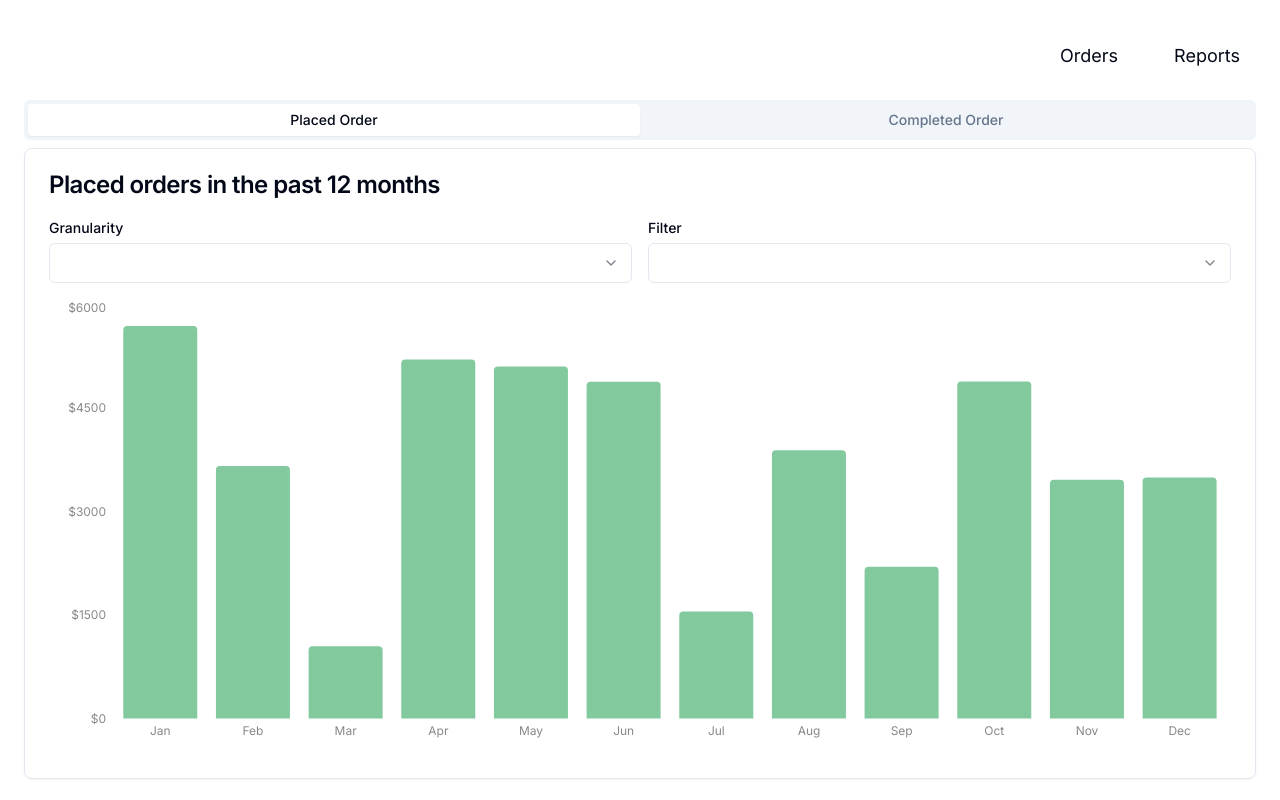
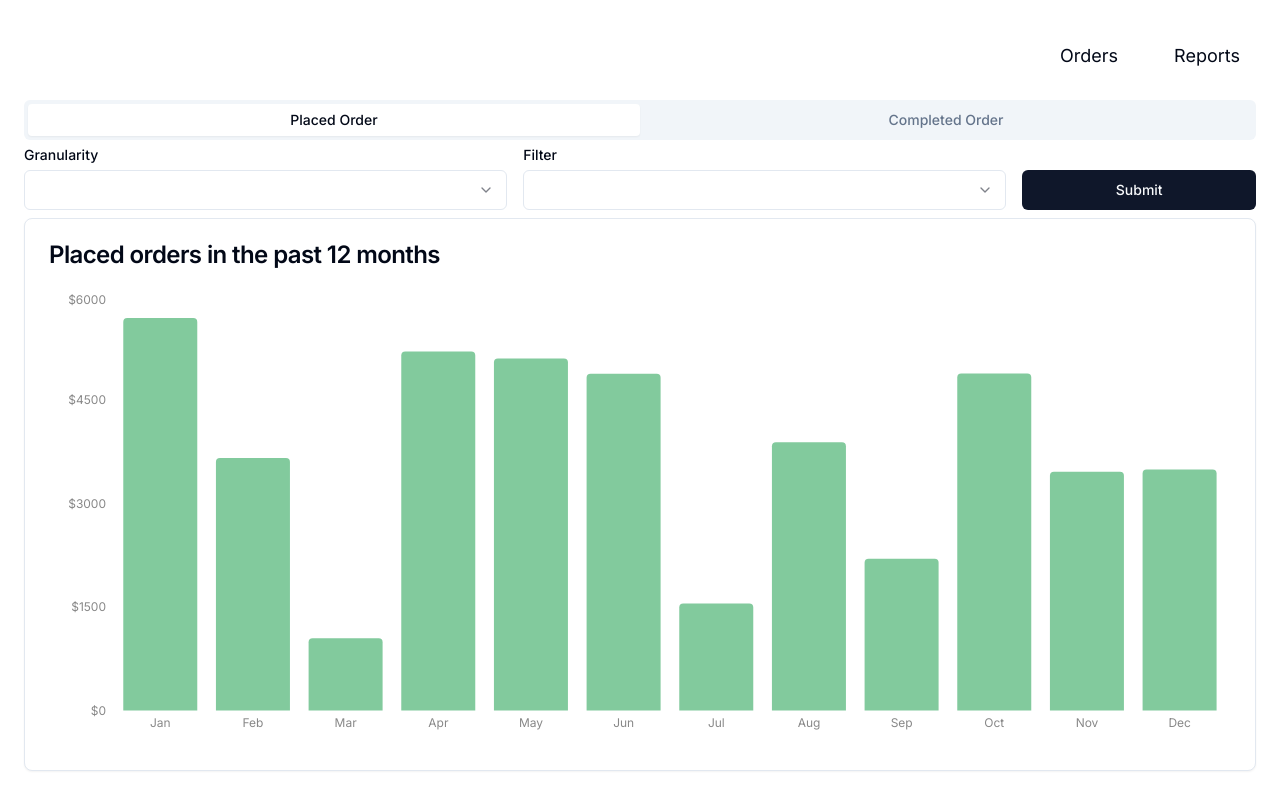
Before and after one commit to PeiChi-Hung/booking-system, a Next.js app: page /report in a window 1280 px wide. Built offline with nearby package versions, Linux system fonts and the light colour scheme; no server answers.

Commit message:
Updated report layout and added submit button

```diff
--- a/src/app/report/CompletedBarChart.tsx
+++ b/src/app/report/CompletedBarChart.tsx
@@ -9,7 +9,7 @@ import {
   YAxis,
 } from "recharts"
 import { Card, CardContent, CardHeader, CardTitle } from "@/components/ui/card"
-import Granularity from "@/components/VisOptions"
+import Options from "@/components/VisOptions"
 
 const data = [
   {
@@ -76,12 +76,15 @@ const data = [
 
 export function CompletedBarChart() {
   return (
-    <Card>
+    <div>
+      <Options />
+      <Card className="mt-2">
         <CardHeader>
-        <CardTitle>Completed orders in the past {data.length} months</CardTitle>
+          <CardTitle>
+            Completed orders in the past {data.length} months
+          </CardTitle>
         </CardHeader>
         <CardContent className="pl-2">
-        <Granularity />
           <ResponsiveContainer aspect={2.6}>
             <BarChart data={data}>
               <XAxis
@@ -105,5 +108,6 @@ export function CompletedBarChart() {
           </ResponsiveContainer>
         </CardContent>
       </Card>
+    </div>
   )
 }
--- a/src/app/report/PlacedBarChart.tsx
+++ b/src/app/report/PlacedBarChart.tsx
@@ -1,14 +1,15 @@
 "use client"
 
 import Options from "@/components/VisOptions"
+import { Card, CardContent, CardHeader, CardTitle } from "@/components/ui/card"
 import {
-  Card,
-  CardContent,
-  CardDescription,
-  CardHeader,
-  CardTitle,
-} from "@/components/ui/card"
-import { Bar, BarChart, ResponsiveContainer, XAxis, YAxis } from "recharts"
+  Bar,
+  BarChart,
+  ResponsiveContainer,
+  XAxis,
+  YAxis,
+  Tooltip,
+} from "recharts"
 
 const data = [
   {
@@ -63,13 +64,14 @@ const data = [
 
 export function PlacedBarChart() {
   return (
-    <Card>
+    <div>
+      <Options />
+      <Card className="mt-2">
         <CardHeader>
           <CardTitle>Placed orders in the past {data.length} months</CardTitle>
         </CardHeader>
         <CardContent>
-        <Options />
-        <ResponsiveContainer aspect={2.6} className="mt-4">
+          <ResponsiveContainer aspect={2.6} className="">
             <BarChart data={data}>
               <XAxis
                 dataKey="name"
@@ -85,10 +87,12 @@ export function PlacedBarChart() {
                 axisLine={false}
                 tickFormatter={(value) => `$${value}`}
               />
+              <Tooltip />
               <Bar dataKey="total" fill="#82ca9d" radius={[4, 4, 0, 0]} />
             </BarChart>
           </ResponsiveContainer>
         </CardContent>
       </Card>
+    </div>
   )
 }
--- a/src/components/VisOptions.tsx
+++ b/src/components/VisOptions.tsx
@@ -1,3 +1,4 @@
+import { Button } from "./ui/button"
 import { Label } from "./ui/label"
 import {
   Select,
@@ -9,8 +10,8 @@ import {
 
 export default function Options() {
   return (
-    <div className="grid grid-cols-2 gap-4">
-      <div className="grid gap-2">
+    <div className="grid grid-cols-5 gap-4 items-end">
+      <div className="grid gap-2 col-span-2">
         <Label htmlFor="granularity">Granularity</Label>
         <Select>
           <SelectTrigger id="granularity">
@@ -22,7 +23,7 @@ export default function Options() {
           </SelectContent>
         </Select>
       </div>
-      <div className="grid gap-2">
+      <div className="grid gap-2 col-span-2">
         <Label htmlFor="filter">Filter</Label>
         <Select>
           <SelectTrigger id="filter">
@@ -34,6 +35,7 @@ export default function Options() {
           </SelectContent>
         </Select>
       </div>
+      <Button>Submit</Button>
     </div>
   )
 }
```
Lines whose indentation alone changed are shown as unchanged.
